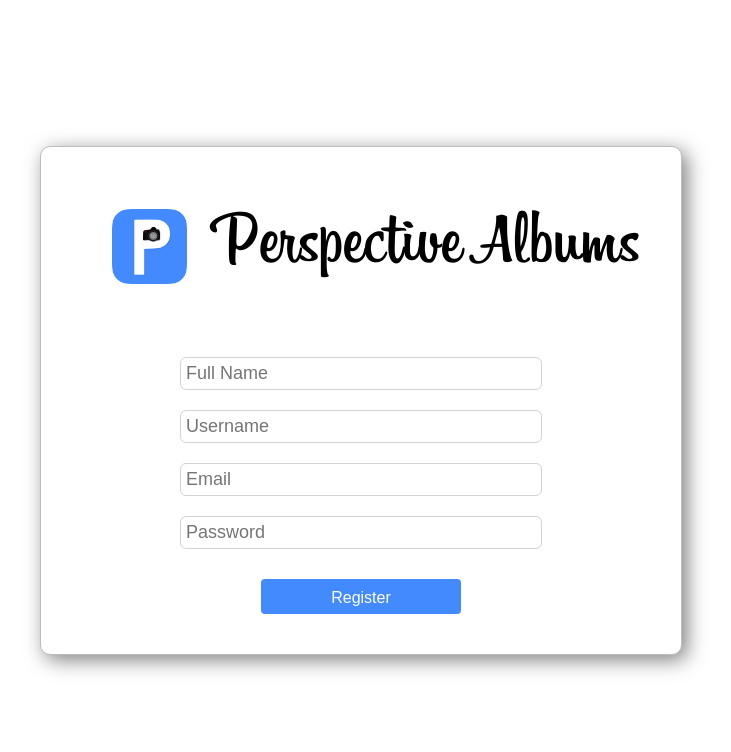
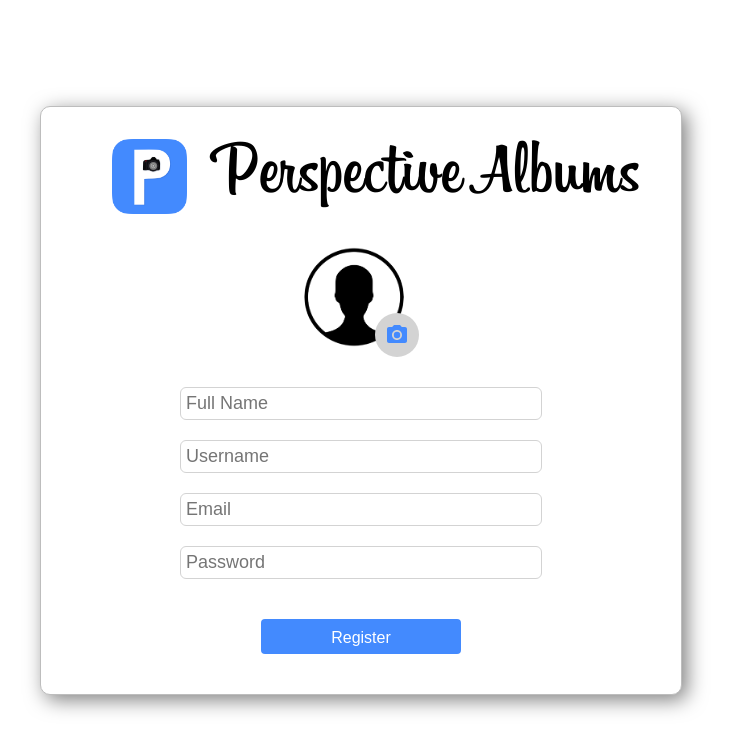
Before and after one commit to demattosanthony/perspectiveWeb, a React (Create React App) app: page /register in a window 1280 px wide. Shown: the top 752 px of the page, without its empty margins (279-1010 px from the left). Built offline with nearby package versions, Linux system fonts and the light colour scheme.

Commit message:
private route fixed && register with profile img

```diff
--- a/src/App.js
+++ b/src/App.js
@@ -13,7 +13,6 @@ const queryClient = new QueryClient();
 
 function App() {
   return (
-    <body>
     <div className="App">
       <QueryClientProvider client={queryClient}>
         <Router>
@@ -30,12 +29,11 @@ function App() {
             <Route path="/login">
               <Login />
             </Route>
-              <PrivateRoute path="/" component={<Home />} />
+            <PrivateRoute exact path="/" component={Home} />
           </Switch>
         </Router>
       </QueryClientProvider>
     </div>
-    </body>
   );
 }
 
--- a/src/PrivateRoute.js
+++ b/src/PrivateRoute.js
@@ -1,30 +1,16 @@
-import React, { useEffect } from "react";
-import { Redirect, Route } from "react-router-dom";
+import React from "react";
+import { Route, Redirect } from "react-router-dom";
 import { auth } from "./firebase";
 
-const PrivateRoute = ({ component: Component, ...rest }) => {
-  const [isLoggedIn, setIsLoggedIn] = React.useState(false);
-
-  useEffect(() => {
-    auth.onAuthStateChanged(async (user) => {
-      if (!user) {
-        setIsLoggedIn(false);
-      } else {
-        setIsLoggedIn(true);
-      }
-    });
-  }, []);
-
+const PrivateRoute = ({ component: RouteComponent, ...rest }) => {
   return (
     <Route
       {...rest}
-      render={(props) =>
-        isLoggedIn ? (
-          <Component />
+      render={(routeProps) =>
+        auth.currentUser ? (
+          <RouteComponent {...routeProps} />
         ) : (
-          <Redirect
-            to={{ pathname: "/login", state: { from: props.location } }}
-          />
+          <Redirect to={"/login"} />
         )
       }
     />
--- /dev/null
+++ b/src/components/UploadImage.js
@@ -0,0 +1,46 @@
+import React from "react";
+import { makeStyles } from "@material-ui/core/styles";
+import IconButton from "@material-ui/core/IconButton";
+import PhotoCamera from "@material-ui/icons/PhotoCamera";
+
+const useStyles = makeStyles((theme) => ({
+  input: {
+    display: "none",
+  },
+}));
+
+export default function UploadButtons({ setProfileImgUrl, setProfileImgFile }) {
+  const classes = useStyles();
+  const fileInput = React.createRef();
+
+  const uploadFile = (file) => {
+    setProfileImgUrl(URL.createObjectURL(file));
+    setProfileImgFile(file);
+  };
+
+  return (
+    <div>
+      <input
+        accept="image/*"
+        className={classes.input}
+        id="icon-button-file"
+        type="file"
+        ref={fileInput}
+        onChange={() => uploadFile(fileInput.current.files[0])}
+      />
+      <label htmlFor="icon-button-file">
+        <IconButton
+          aria-label="upload picture"
+          component="span"
+          style={{
+            backgroundColor: "lightgray",
+            height: "20px",
+            width: "20px",
+          }}
+        >
+          <PhotoCamera style={{ color: "#438afe" }} />
+        </IconButton>
+      </label>
+    </div>
+  );
+}
--- a/src/components/auth/DividerWithText.js
+++ b/src/components/auth/DividerWithText.js
@@ -3,10 +3,10 @@ import "./divider.css";
 
 function DividerWithText() {
   return (
-    <div class="divider">
-      <hr class="left" />
+    <div className="divider">
+      <hr className="left" />
       OR
-      <hr class="right" />
+      <hr className="right" />
     </div>
   );
 }
--- a/src/components/auth/Login.js
+++ b/src/components/auth/Login.js
@@ -7,8 +7,6 @@ import {
   appleSignInProvider,
   googleSignInProvider,
 } from "../../firebase";
-import { setUserLogin } from "../../features/user/userSlice";
-import { useDispatch } from "react-redux";
 import axios from "../../axios";
 
 import DividerWithText from "./DividerWithText";
@@ -17,7 +15,6 @@ import Logo from "./Logo";
 import ForgotPasswordPopUp from "./ForgotPasswordPopUp";
 
 function Login() {
-  const dispatch = useDispatch();
   const history = useHistory();
 
   const [email, setEmail] = useState("");
@@ -26,15 +23,10 @@ function Login() {
   const [showForgotPasswordPopUp, setShowForgotPasswordPopUp] = useState(false);
 
   const signIn = () => {
+    console.log(`loggin in ${email} ${password}`);
     auth.signInWithEmailAndPassword(email, password).then((result) => {
-      let user = result.user;
+      // let user = result.user;
 
-      dispatch(
-        setUserLogin({
-          userId: user.uid,
-          email: user.email,
-        })
-      );
       history.push("/");
     });
   };
@@ -59,12 +51,6 @@ function Login() {
         console.log("already a user");
       }
 
-      dispatch(
-        setUserLogin({
-          userId: user.uid,
-          email: user.email,
-        })
-      );
       history.push("/");
     });
   };
@@ -87,12 +73,7 @@ function Login() {
         };
         await axios.post(`adduser`, newUser);
       }
-      dispatch(
-        setUserLogin({
-          userId: user.uid,
-          email: user.email,
-        })
-      );
+
       history.push("/");
     });
   };
--- a/src/components/auth/Logo.js
+++ b/src/components/auth/Logo.js
@@ -15,9 +15,11 @@ export default Logo;
 const Container = styled.div`
   /* margin-top: 100px; */
   max-width: 650px;
-  height: 200px;
+  height: 100px;
   display: flex;
   align-items: center;
+  margin-top: 20px;
+  margin-bottom: 20px;
 
   img {
     height: 75px;
--- a/src/components/auth/Register.js
+++ b/src/components/auth/Register.js
@@ -1,11 +1,12 @@
 import React, { useState } from "react";
 import styled from "styled-components";
 import { useHistory } from "react-router-dom";
-import { auth } from "../../firebase";
+import { auth, storageRef } from "../../firebase";
 import axios from "../../axios";
 
 import Logo from "./Logo";
 import TextField from "../TextField";
+import UploadImage from "../UploadImage";
 
 function Register() {
   const history = useHistory();
@@ -14,9 +15,27 @@ function Register() {
   const [username, setUsername] = useState("");
   const [email, setEmail] = useState("");
   const [password, setPassword] = useState("");
+  const [localProfileImgUrl, setLocalProfileImgUrl] = useState("");
+  const [profileImgFile, setProfileImgFile] = useState("");
+  // const [profileImgUrl, setProfileImgUrl] = useState("");
 
-  const signUp = () => {
-    auth
+  const uploadProfileImg = async () => {
+    if (profileImgFile !== "") {
+      await storageRef
+        .child(`user_profile_images/${profileImgFile.name}`)
+        .put(profileImgFile);
+      var downloadUrl = await storageRef
+        .child(`user_profile_images/${profileImgFile.name}`)
+        .getDownloadURL();
+      return downloadUrl;
+    } else {
+      return "";
+    }
+  };
+
+  const signUp = async (url) => {
+    console.log(url);
+    await auth
       .createUserWithEmailAndPassword(email, password)
       .then(async (result) => {
         let user = result.user;
@@ -26,9 +45,11 @@ function Register() {
           username: username,
           name: name,
           email: email,
-          profileImgUrl: "",
+          profileImgUrl: url,
         };
         await axios.post(`addUser`, newUser);
+
+        await auth.signInWithEmailAndPassword(email, password);
 
         history.push("/");
       });
@@ -38,6 +59,21 @@ function Register() {
     <Container>
       <Card>
         <Logo />
+        <ProfileImage>
+          {localProfileImgUrl !== "" ? (
+            <img src={localProfileImgUrl} alt="" />
+          ) : (
+            <img src="profile_icon.png" alt="" />
+          )}
+
+          <Upload>
+            <UploadImage
+              setProfileImgUrl={setLocalProfileImgUrl}
+              setProfileImgFile={setProfileImgFile}
+            />
+          </Upload>
+        </ProfileImage>
+
         <TextField
           placeholder="Full Name"
           value={name}
@@ -60,7 +96,14 @@ function Register() {
           onChange={(e) => setPassword(e.target.value)}
         />
 
-        <RegisterButton onClick={signUp}>Register</RegisterButton>
+        <RegisterButton
+          onClick={async () => {
+            var url = await uploadProfileImg();
+            await signUp(url);
+          }}
+        >
+          Register
+        </RegisterButton>
       </Card>
     </Container>
   );
@@ -105,6 +148,25 @@ const Card = styled.div`
   }
 `;
 
+const ProfileImage = styled.div`
+  height: 110px;
+  width: 115px;
+  position: relative;
+  margin-bottom: 20px;
+
+  img {
+    height: 100px;
+    width: 100px;
+    border-radius: 100px;
+  }
+`;
+
+const Upload = styled.div`
+  position: absolute;
+  bottom: 0;
+  right: 0;
+`;
+
 const RegisterButton = styled.button`
   background-color: #438afe;
   color: white;
@@ -112,7 +174,7 @@ const RegisterButton = styled.button`
   border: none;
   padding: 10px;
   border-radius: 4px;
-  margin-top: 20px;
+  margin-top: 30px;
   cursor: pointer;
   transition: all 250ms;
   width: 200px;
--- a/src/firebase.js
+++ b/src/firebase.js
@@ -15,5 +15,6 @@ const firebaseApp = firebase.initializeApp(firebaseConfig);
 const auth = firebase.auth();
 const appleSignInProvider = new firebase.auth.OAuthProvider("apple.com");
 const googleSignInProvider = new firebase.auth.GoogleAuthProvider();
+const storageRef = firebase.storage().ref();
 
-export { auth, appleSignInProvider, googleSignInProvider };
+export { auth, appleSignInProvider, googleSignInProvider, storageRef };
```
Also changed, not shown: public/profile_icon.png (added). Lines whose indentation alone changed are shown as unchanged.
